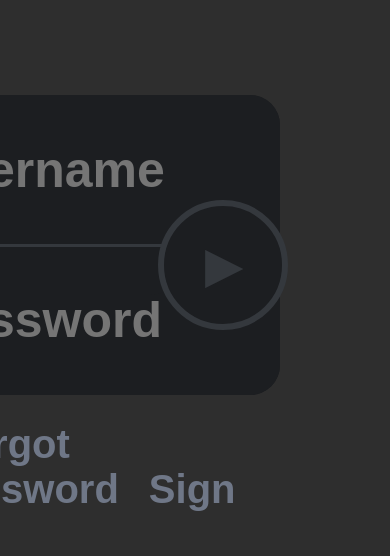
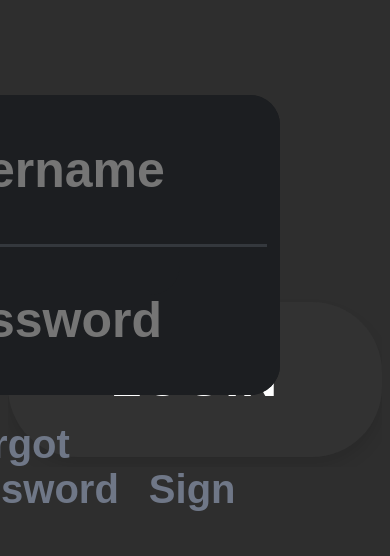
Before and after one commit to Qolorerr/PasswordsSaver, a Flask app: page /login in a window 390 px wide. Shown: the part 169-725 px from the top of the page. Run offline with Flask 2, Linux system fonts and the light colour scheme.

Commit message:
layout version 0.1

```diff
--- a/static/css/login.css
+++ b/static/css/login.css
@@ -16,12 +16,8 @@ body{
 	text-transform: uppercase
 }
 #wrapper{
-	position: absolute;
-	width: 320px;
-	left: 50%;
-	margin-left: -160px;
-	top: 50%;
-	margin-top: -75px;
+    margin-top: 100px;
+    margin-left: 50%;
 }
 
 /* === Sign in Form === */
@@ -32,24 +28,24 @@ body{
 	position: relative;
 }
 #signin::before {
+    margin-left: -50%;
+    margin-right: 50%;
 	display: block;
 	position: relative;
 	height: 2px;
 	background: rgb(52, 56, 61);
 	content: '';
 	top: 60px;
-	margin-right: 30px;
-	margin-left: -30px;
 	z-index: 1;
 }
 #signin input:first-of-type{
-	margin-left: -50px;
+    margin-left: -50%;
 	border-top-right-radius: 8px;
 	border-top-left-radius: 8px;
 	font-size: 20px;
 }
 #signin input:last-of-type{
-	margin-left: -50px;
+    margin-left: -50%;
 	border-bottom-right-radius: 8px;
 	border-bottom-left-radius: 8px;
 	font-size: 20px;
@@ -73,24 +69,40 @@ body{
 #signin  input[type="text"]:focus, #signin  input[type="password"]:focus{
 	color: rgb(255, 255, 255);
 }
-#signin button[type="submit"]{
-	display: block;
-	position: absolute;
-	width: 52px;
-	height: 52px;
-	color: rgb(52, 56, 61);
-	border-radius: 50px;
-	outline: 0;
-	z-index: 2;
-	top: 35px;
-	right: 25px;
-	border: 6px solid rgb(52, 56, 61);
-	font-size: 30px;
-	text-indent: 0px;
-	padding-top: 2px;
-	padding-left: 9px;
-	padding-bottom: 3px;
-	text-align: center;
+.btn_cont {
+    margin-top: 100px;
+}
+
+.btn {
+  text-decoration: none;
+  outline: none;
+  display: block;
+  margin-left: auto;
+  margin-right: auto;
+  margin-top: 15px;
+  margin-bottom: 10px;
+  padding-top: 20px;
+  width: 400px;
+  height: 70px;
+  line-height: 45px;
+  border-radius: 45px;
+  vertical-align: center;
+  font-family: 'Montserrat', sans-serif;
+  font-size: 30px;
+  text-transform: uppercase;
+  text-align: center;
+  letter-spacing: 2px;
+  font-weight: 600;
+  color: white;
+  background: #323232;
+  box-shadow: 0 10px 15px rgba(0,0,0,.1);
+  transition: .3s;
+}
+.btn:hover {
+  background: #424242;
+  box-shadow: 0 15px 20px rgba(0, 0, 0, .5);
+  color: white;
+  transform: translateY(-7px);
 }
 #signin button[type="submit"]:hover{
 	color: rgb(0, 126, 165);
@@ -103,6 +115,7 @@ body{
 	font-weight: 700;
 	font-size: 15px;
 	margin: 5px 0 0 -50px;
+	margin-left: -50%;
 }
 #signin p > a{
 	color: rgb(111, 119, 135);
@@ -173,20 +186,19 @@ body{
 #signin  input[type="text"]:focus, #signin  input[type="password"]:focus{
 	color: rgb(255, 255, 255);
 }
-#signin button[type="submit"]{
-	display: block;
-	position: absolute;
-	width: 130px;
-	height: 130px;
-	color: rgb(52, 56, 61);
-	border-radius: 100px;
-	outline: 0;
-	z-index: 2;
-	top: 23%;
-	right: -22%;
-	border: 6px solid rgb(52, 56, 61);
+.btn_cont{
+    margin-top: 90%;
+    overflow:hidden;
+    bottom: 1em;
+    right: 1em;
+}
+.btn {
+	width: 100%;
+	margin-top: 8%;
+	height: 100px;
+	border-radius: 70px;
 	font-size: 50px;
-	text-indent: 0px;
+	padding-top: 55px;
 	text-align: center;
 }
 #signin button[type="submit"]:hover{
--- a/static/css/signup.css
+++ b/static/css/signup.css
@@ -52,7 +52,7 @@ body{
 	width: 320px;
 	left: 50%;
 	margin-left: -160px;
-	top: 50%;
+	top: 400px
 }
 #wrapper_pass {
     margin-top: -75px;
@@ -118,6 +118,7 @@ body{
 	font-size: 65px;
 }
 #wrapper_user, #wrapper_pass{
+    margin_top: 10%;
 	width: 100%;
 	height: 30%;
 	left: 8%;
--- a/templates/login.html
+++ b/templates/login.html
@@ -7,14 +7,14 @@
 </head>
 
 <body>
-  <h1 class="banner">Log in</h1>
-<div id="wrapper">
+  <p><h1 class="banner">Log in</h1></p>
+<p><div id="wrapper">
 	<form id="signin" method="" action="" autocomplete="off">
 		<input type="text" id="user" placeholder="username" />
 		<input type="password" id="pass" placeholder="password" />
-		<button type="submit">&#9654</button>
 		<p><a href="#">I forgot password</a><a class="signup" href="signup">Sign Up</a></p>
 	</form>
-</div>
+</div></p>
+<div class="btn_cont"><a class="btn" type="submit">login</a></div>
 </body>
 </html>
--- a/templates/signup.html
+++ b/templates/signup.html
@@ -11,13 +11,13 @@
 	<form class="signup" method="" action="" autocomplete="off">
 		<input type="text" id="name" placeholder="username" />
 		<input type="text" id="email" placeholder="email" />
-	</form>
+	</form></p>
 </div>
     <div id="wrapper_pass">
 	<form class="signup" method="" action="" autocomplete="off">
 		<input type="password" id="pass" placeholder="password" />
 		<input type="password" id="rep_pass" placeholder="repeat password" />
-	</form>
+	</form></p>
 </div>
 </p>
 <p class="btn_cont"><a type="submit" class="btn">submit</a></p>
```
